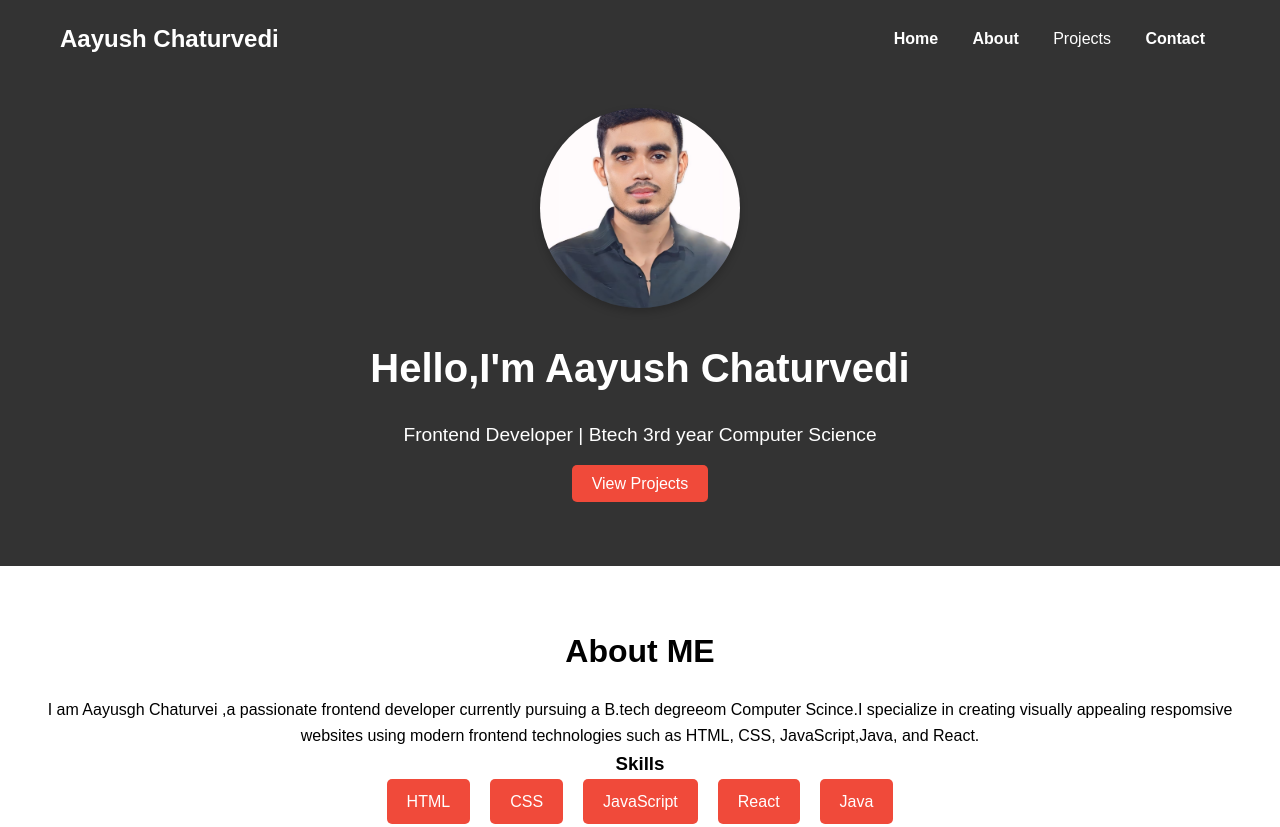
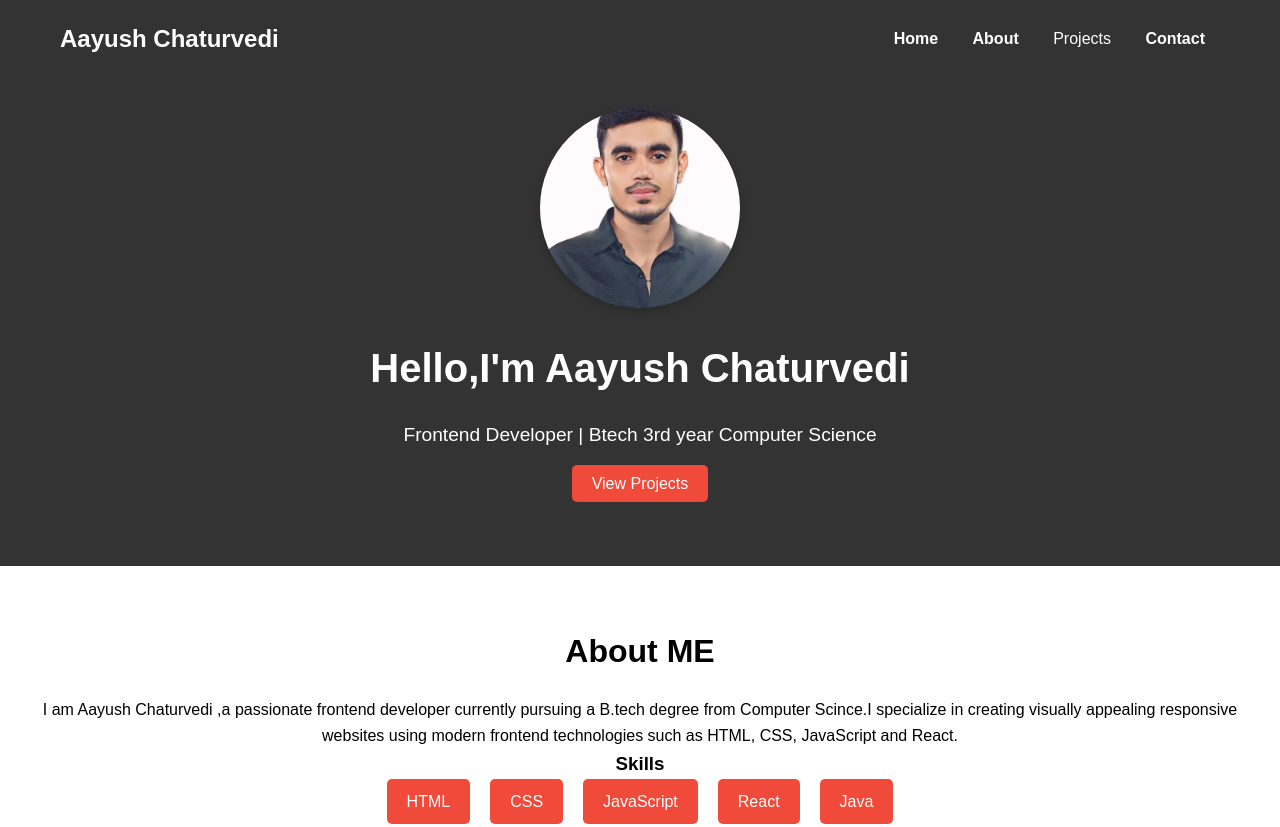
Before and after one commit to ayush9294/Portfolio, a plain HTML site: page index.html in a window 1280 px wide. Shown: the top 827 px of the page. Drawn offline with Linux system fonts and the light colour scheme.

Commit message:
index.html

```diff
--- a/index.html
+++ b/index.html
@@ -31,9 +31,9 @@
      <!-- About Section -->
       <section id="about">
         <h2>About ME</h2>
-        <p>I am Aayusgh Chaturvei ,a passionate frontend developer currently pursuing a B.tech
-            degreeom Computer Scince.I specialize in creating visually appealing respomsive
-            websites using modern frontend technologies such as HTML, CSS, JavaScript,Java, and React.
+        <p>I am Aayush Chaturvedi ,a passionate frontend developer currently pursuing a B.tech
+            degree from Computer Scince.I specialize in creating visually appealing responsive
+            websites using modern frontend technologies such as HTML, CSS, JavaScript and React.
         </p>
         <h3>Skills</h3>
         <ul class="skills">
```
